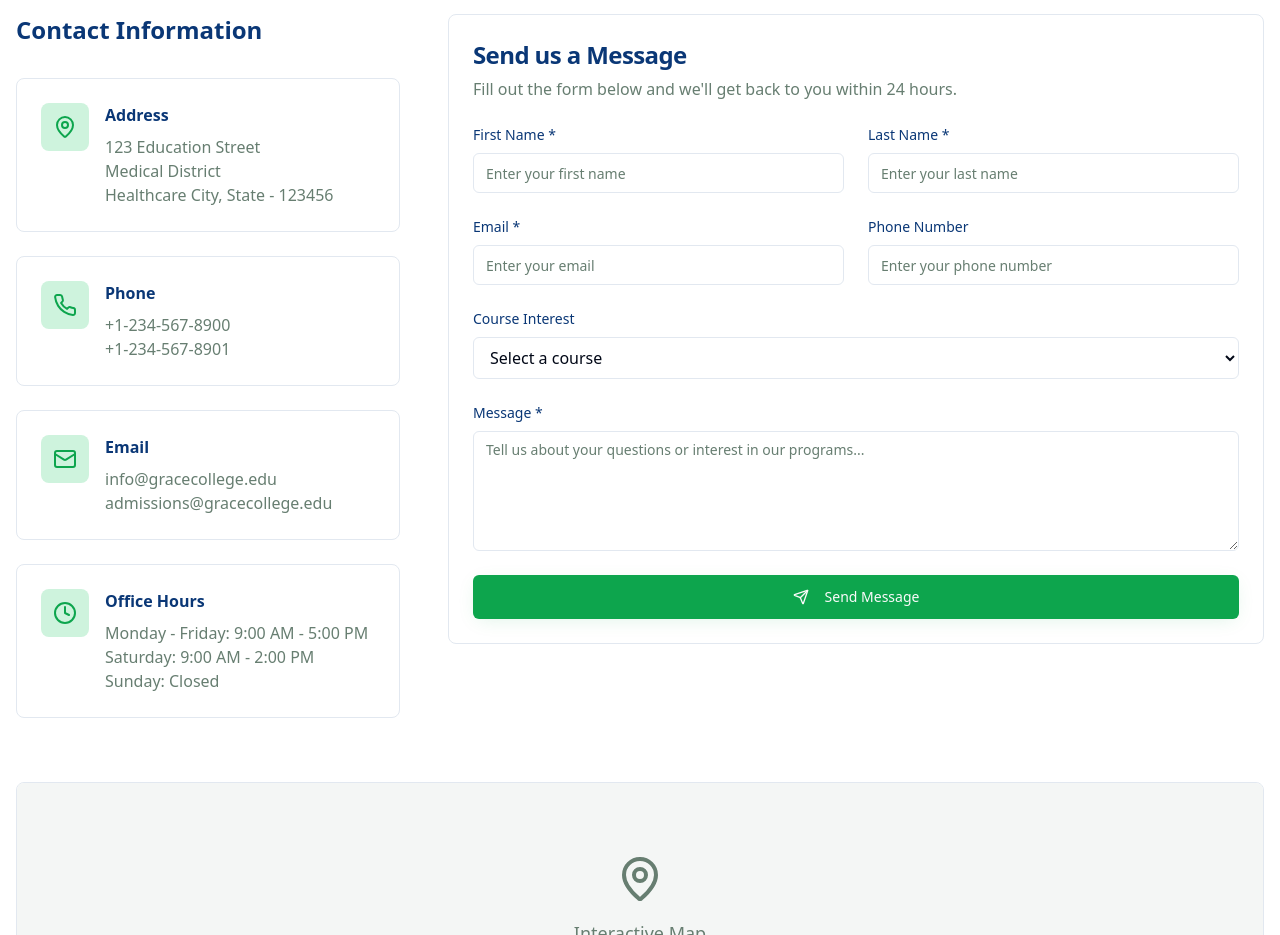
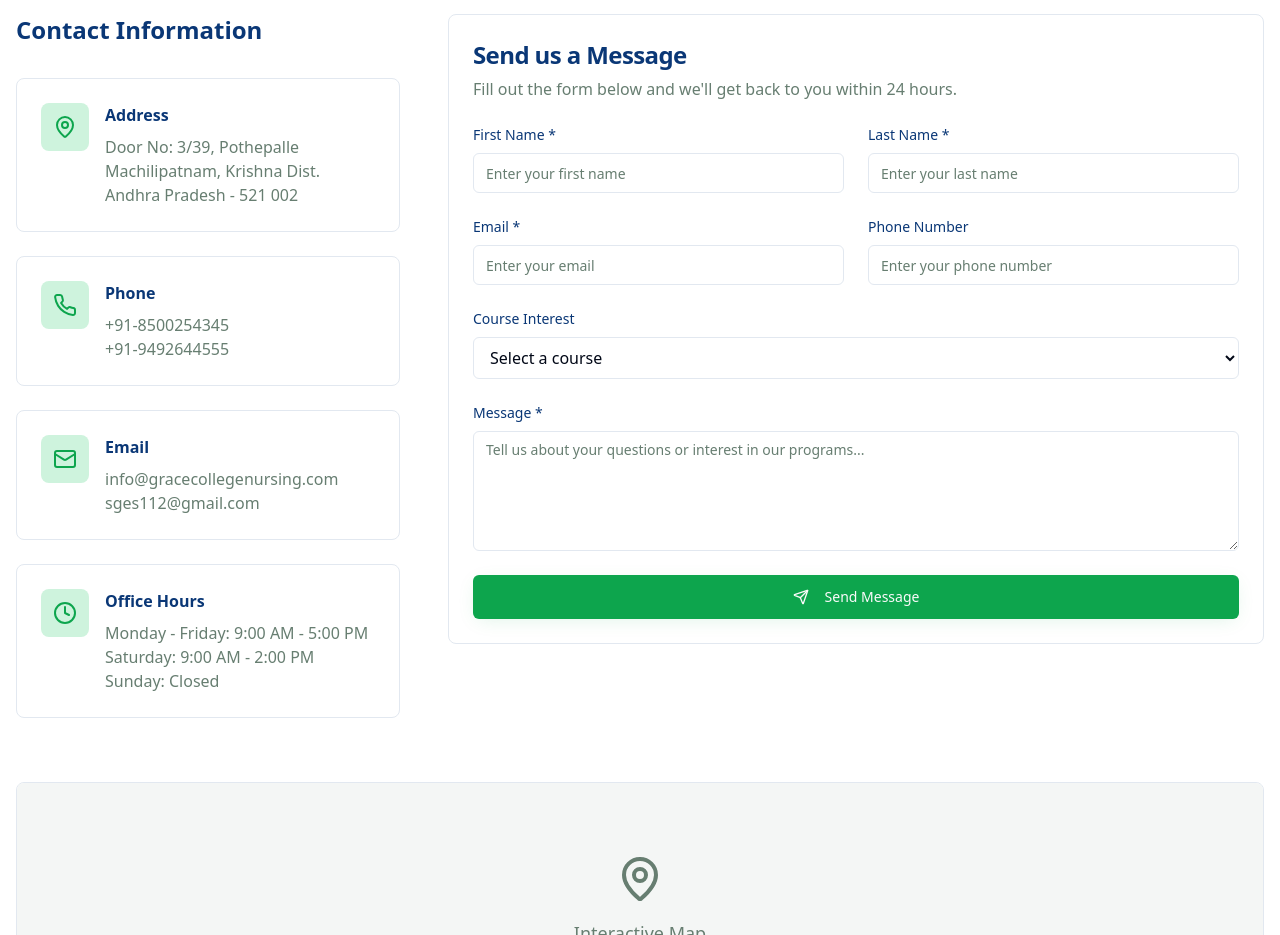
Before and after one commit to samayamnitish/Grace-college-of-Nursing, a React (Vite) app: page / in a window 1280 px wide. Shown: the part 8120-9055 px from the top of the page. Built offline with nearby package versions, Linux system fonts and the light colour scheme.

Commit message:
Add contact information
Added contact information to the Contact section of the page.
- edited `src/components/Contact.tsx

```diff
--- a/src/components/Contact.tsx
+++ b/src/components/Contact.tsx
@@ -35,9 +35,9 @@ const Contact = () => {
                     <div>
                       <h4 className="font-semibold text-college-navy mb-2">Address</h4>
                       <p className="text-muted-foreground">
-                        123 Education Street<br />
-                        Medical District<br />
-                        Healthcare City, State - 123456
+                        Door No: 3/39, Pothepalle<br />
+                        Machilipatnam, Krishna Dist.<br />
+                        Andhra Pradesh - 521 002
                       </p>
                     </div>
                   </div>
@@ -53,11 +53,11 @@ const Contact = () => {
                     <div>
                       <h4 className="font-semibold text-college-navy mb-2">Phone</h4>
                       <p className="text-muted-foreground">
-                        <a href="tel:+1234567890" className="hover:text-college-green transition-smooth">
-                          +1-234-567-8900
+                        <a href="tel:+918500254345" className="hover:text-college-green transition-smooth">
+                          +91-8500254345
                         </a><br />
-                        <a href="tel:+1234567891" className="hover:text-college-green transition-smooth">
-                          +1-234-567-8901
+                        <a href="tel:+919492644555" className="hover:text-college-green transition-smooth">
+                          +91-9492644555
                         </a>
                       </p>
                     </div>
@@ -74,11 +74,11 @@ const Contact = () => {
                     <div>
                       <h4 className="font-semibold text-college-navy mb-2">Email</h4>
                       <p className="text-muted-foreground">
-                        <a href="mailto:info@gracecollege.edu" className="hover:text-college-green transition-smooth">
-                          info@gracecollege.edu
+                        <a href="mailto:info@gracecollegenursing.com" className="hover:text-college-green transition-smooth">
+                          info@gracecollegenursing.com
                         </a><br />
-                        <a href="mailto:admissions@gracecollege.edu" className="hover:text-college-green transition-smooth">
-                          admissions@gracecollege.edu
+                        <a href="mailto:sges112@gmail.com" className="hover:text-college-green transition-smooth">
+                          sges112@gmail.com
                         </a>
                       </p>
                     </div>
```
